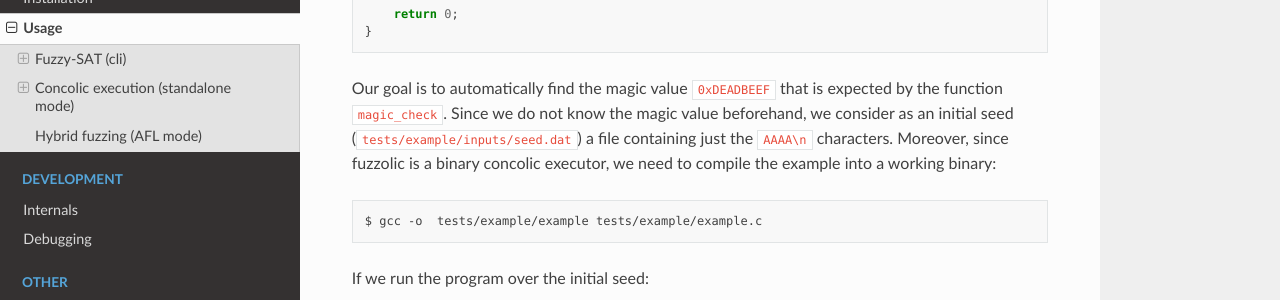
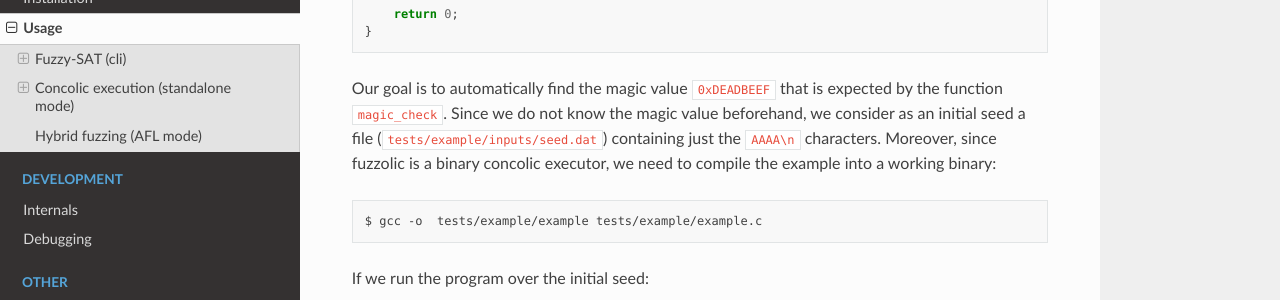
Before and after one commit to season-lab/fuzzolic, a Sphinx documentation site: the page built from docs/usage.md, in a window 1280 px wide and 900 px high, scrolled down 3312 px. Shown: the part 154-454 px from the top of the window. Built offline with Sphinx 7.4.7 and the Read the Docs theme 2.0.0, drawn with Linux system fonts in a browser that asks for light colours.

````diff
--- a/docs/usage.md
+++ b/docs/usage.md
@@ -131,7 +131,7 @@ int main(int argc, char* argv[]) {
     return 0;
 }
 ```
-Our goal is to automatically find the magic value `0xDEADBEEF` that is expected by the function `magic_check`. Since we do not know the magic value beforehand, we consider as an initial seed ([`tests/example/inputs/seed.dat`](https://github.com/season-lab/fuzzolic/blob/master/tests/example/inputs/seed.dat)) a file containing just the `AAAA\n` characters. Moreover, since fuzzolic is a binary concolic executor, we need to compile the example into a working binary:
+Our goal is to automatically find the magic value `0xDEADBEEF` that is expected by the function `magic_check`. Since we do not know the magic value beforehand, we consider as an initial seed a file ([`tests/example/inputs/seed.dat`](https://github.com/season-lab/fuzzolic/blob/master/tests/example/inputs/seed.dat)) containing just the `AAAA\n` characters. Moreover, since fuzzolic is a binary concolic executor, we need to compile the example into a working binary:
 ```
 $ gcc -o  tests/example/example tests/example/example.c
 ```
````
